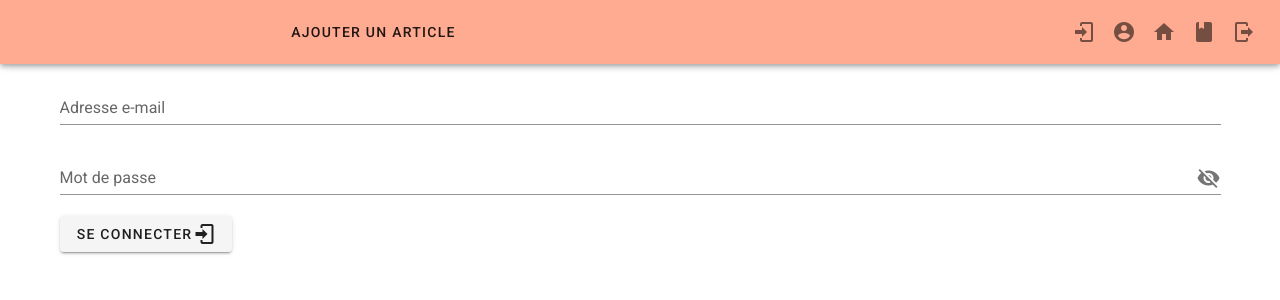
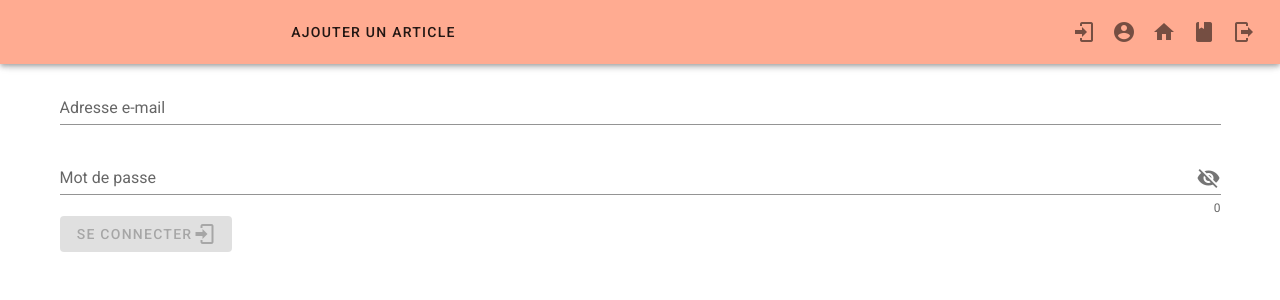
Before and after one commit to AxelCOCHELIN/P7-Groupomania, a Vue app in the folder frontend/: page /login in a window 1280 px wide. Shown: the top 300 px of the page. Built offline with nearby package versions, Linux system fonts and the light colour scheme; no server answers.

Commit message:
ajout de validations du formulaire login

```diff
--- /dev/null
+++ b/frontend/src/utils/validations.js
@@ -0,0 +1,35 @@
+let required = (propertyType) => {
+  return (v) =>
+    (v && v.length > 0) || `Vous devez remplir le champ ${propertyType}`;
+};
+let minLength = (propertyType, minLength) => {
+  return (v) =>
+    (v && v.length >= minLength) ||
+    `${propertyType} doit contenir au moins ${minLength} caractères`;
+};
+let maxLength = (propertyType, maxLength) => {
+  return (v) =>
+    (v && v.length <= maxLength) ||
+    `${propertyType} doit contenir maximum ${maxLength} caractères`;
+};
+
+let emailFormat = () => {
+  let regex = /^\w+([.-]?\w+)*@\w+([.-]?\w{2,24})+$/;
+  return (v) =>
+    (v && regex.test(v)) || "Veuillez entrer une adresse mail valide";
+};
+
+let passwordFormat = () => {
+  let regex = /^(?=.*\d)(?=.*[a-z])(?=.*[A-Z]).{8,20}$/;
+  return (v) =>
+    (v && regex.test(v)) ||
+    "Votre mot de passe doit comprendre une majuscule, une minuscule et un chiffre minimum";
+};
+
+export default {
+  required,
+  minLength,
+  maxLength,
+  emailFormat,
+  passwordFormat,
+};
--- a/frontend/src/views/Login.vue
+++ b/frontend/src/views/Login.vue
@@ -1,23 +1,35 @@
 <template>
   <v-container>
-    <v-form>
+    <v-form v-model="valid">
       <v-text-field
         v-model="loginInfo.email"
         label="Adresse e-mail"
+        :rules="[required('email'), emailFormat()]"
       ></v-text-field
       ><v-text-field
         v-model="loginInfo.password"
         :append-icon="showPassword ? 'mdi-eye' : 'mdi-eye-off'"
         label="Mot de passe"
+        counter="true"
+        :rules="[
+          required('password'),
+          minLength('password', 8),
+          maxLength('password', 20),
+          passwordFormat(),
+        ]"
         :type="showPassword ? 'text' : 'password'"
         @click:append="showPassword = !showPassword"
       ></v-text-field>
 
-      <v-btn @click="loginUser">Se connecter <v-icon>mdi-login</v-icon></v-btn>
+      <v-btn @click="loginUser" :disabled="!valid"
+        >Se connecter <v-icon>mdi-login</v-icon></v-btn
+      >
     </v-form>
   </v-container>
 </template>
 <script>
+import validations from "@/utils/validations";
+
 export default {
   data() {
     return {
@@ -26,6 +38,7 @@ export default {
         email: "",
         password: "",
       },
+      ...validations,
     };
   },
   methods: {
```
